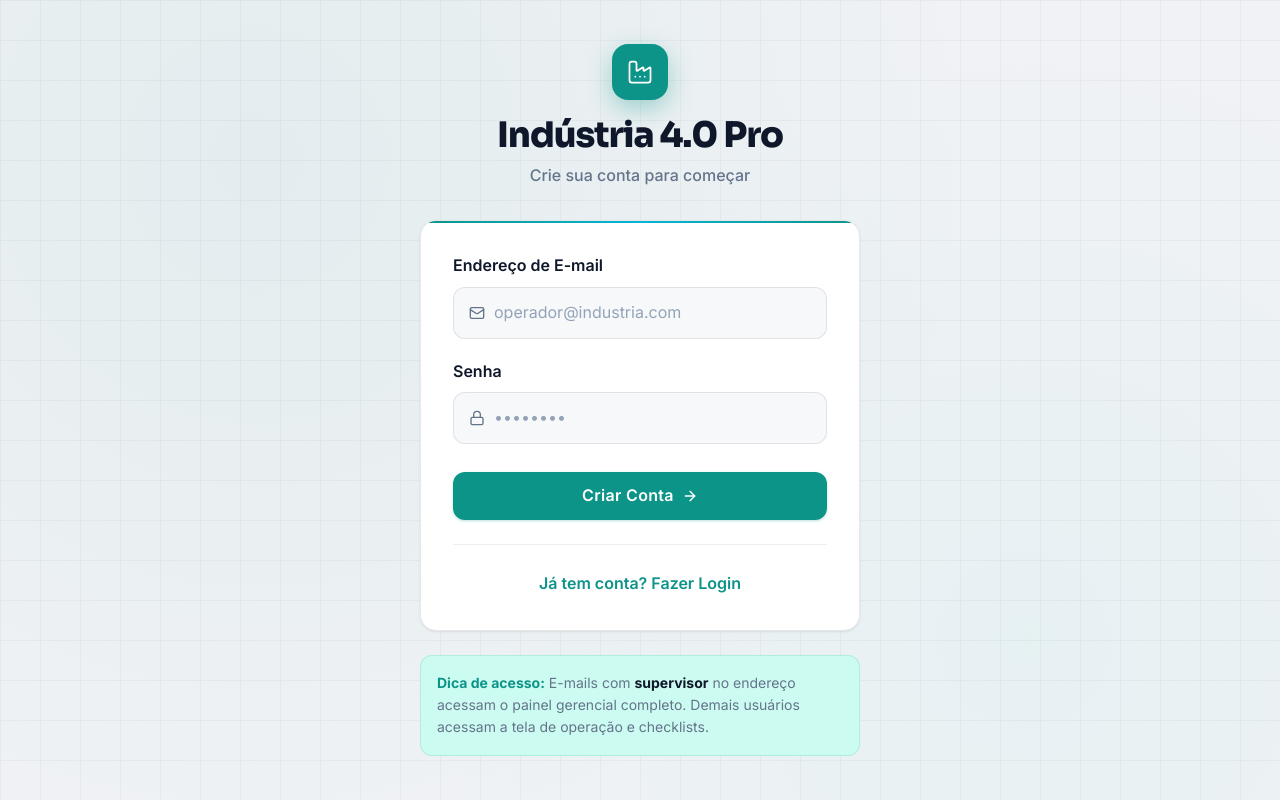
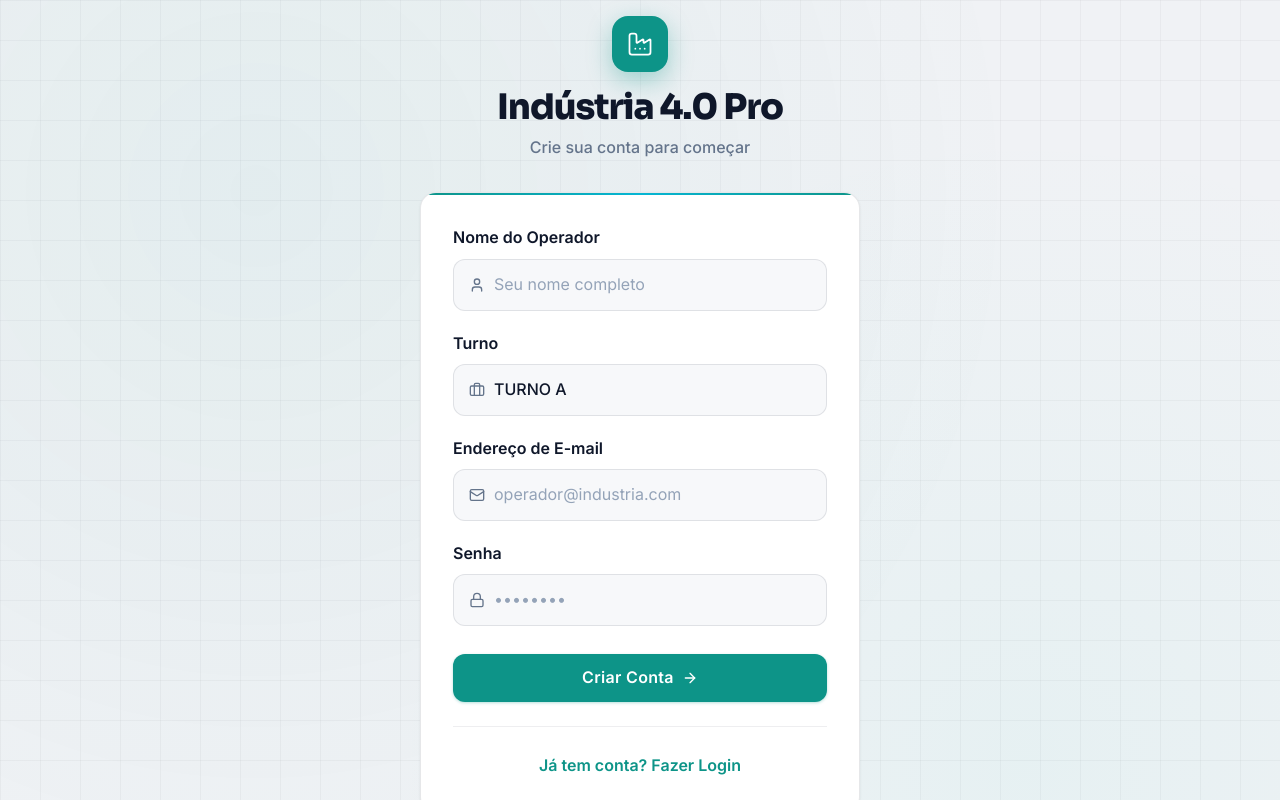
Before and after one commit to Bernard301094/Checklist-Vonixx, a React (Vite) app: page / in a window 1280 px wide. Both pictures are taken after a click on the button "Não tem conta? Cadastrar-se". Shown: the top 800 px of the page. Built offline with nearby package versions, Linux system fonts and the light colour scheme; no server answers.

Commit message:
feat: add name and shift to signup

```diff
--- a/src/components/LoginScreen.tsx
+++ b/src/components/LoginScreen.tsx
@@ -1,10 +1,12 @@
 import React, { useState } from 'react';
-import { Mail, Lock, AlertCircle, ArrowRight, Loader2, Factory } from 'lucide-react';
+import { Mail, Lock, AlertCircle, ArrowRight, Loader2, Factory, User, Briefcase } from 'lucide-react';
 import { supabase } from '../supabase';
 
 export default function LoginScreen() {
   const [email, setEmail] = useState('');
   const [password, setPassword] = useState('');
+  const [name, setName] = useState('');
+  const [shift, setShift] = useState('TURNO A');
   const [isRegistering, setIsRegistering] = useState(false);
   const [errorMsg, setErrorMsg] = useState('');
   const [loading, setLoading] = useState(false);
@@ -15,7 +17,17 @@ export default function LoginScreen() {
     setLoading(true);
     try {
       if (isRegistering) {
-        const { error } = await supabase.auth.signUp({ email, password });
+        if (!name.trim()) throw new Error('Informe seu nome para criar a conta.');
+        const { error } = await supabase.auth.signUp({
+          email,
+          password,
+          options: {
+            data: {
+              name: name.trim(),
+              shift,
+            },
+          },
+        });
         if (error) throw error;
         alert('Conta criada! Verifique seu e-mail se necessário.');
       } else {
@@ -103,6 +115,53 @@ export default function LoginScreen() {
           )}
 
           <form onSubmit={handleSubmit} style={{ display: 'flex', flexDirection: 'column', gap: 'var(--s5)' }}>
+            {isRegistering && (
+              <>
+                <div style={{ display: 'flex', flexDirection: 'column', gap: 'var(--s2)' }}>
+                  <label style={{ fontSize: 'var(--text-sm)', fontWeight: 600, color: 'var(--text)' }}>
+                    Nome do Operador
+                  </label>
+                  <div style={{ position: 'relative' }}>
+                    <User size={16} style={{
+                      position: 'absolute', left: 'var(--s4)', top: '50%', transform: 'translateY(-50%)',
+                      color: 'var(--text-muted)', pointerEvents: 'none',
+                    }} />
+                    <input
+                      type="text"
+                      value={name}
+                      onChange={e => setName(e.target.value)}
+                      placeholder="Seu nome completo"
+                      required={isRegistering}
+                      className="input"
+                      style={{ paddingLeft: 'calc(var(--s4) + 16px + var(--s2))' }}
+                    />
+                  </div>
+                </div>
+
+                <div style={{ display: 'flex', flexDirection: 'column', gap: 'var(--s2)' }}>
+                  <label style={{ fontSize: 'var(--text-sm)', fontWeight: 600, color: 'var(--text)' }}>
+                    Turno
+                  </label>
+                  <div style={{ position: 'relative' }}>
+                    <Briefcase size={16} style={{
+                      position: 'absolute', left: 'var(--s4)', top: '50%', transform: 'translateY(-50%)',
+                      color: 'var(--text-muted)', pointerEvents: 'none', zIndex: 1,
+                    }} />
+                    <select
+                      value={shift}
+                      onChange={e => setShift(e.target.value)}
+                      className="input"
+                      style={{ paddingLeft: 'calc(var(--s4) + 16px + var(--s2))', appearance: 'none' }}
+                    >
+                      <option value="TURNO A">TURNO A</option>
+                      <option value="TURNO B">TURNO B</option>
+                      <option value="TURNO C">TURNO C</option>
+                    </select>
+                  </div>
+                </div>
+              </>
+            )}
+
             <div style={{ display: 'flex', flexDirection: 'column', gap: 'var(--s2)' }}>
               <label style={{ fontSize: 'var(--text-sm)', fontWeight: 600, color: 'var(--text)' }}>
                 Endereço de E-mail
```
